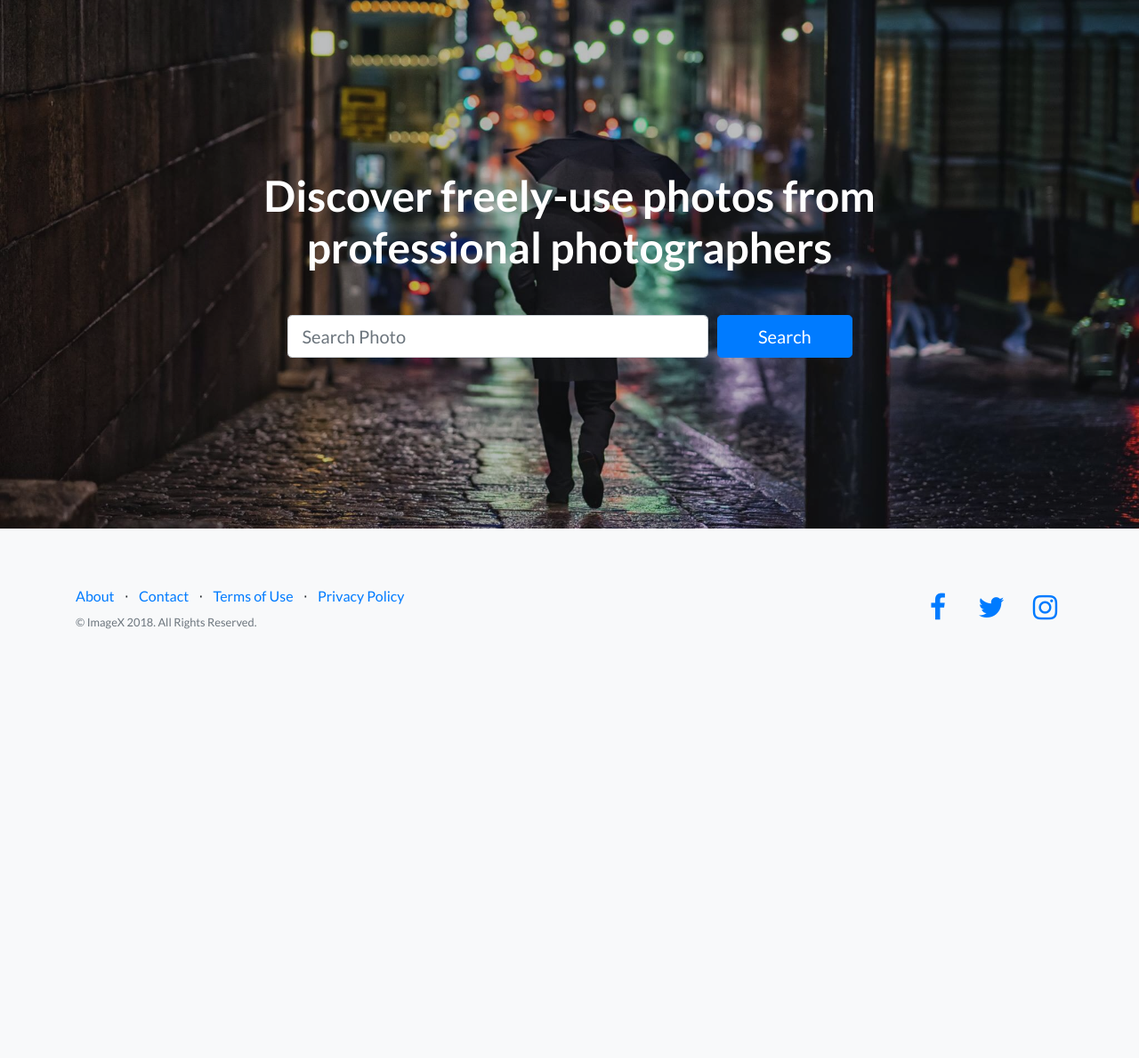
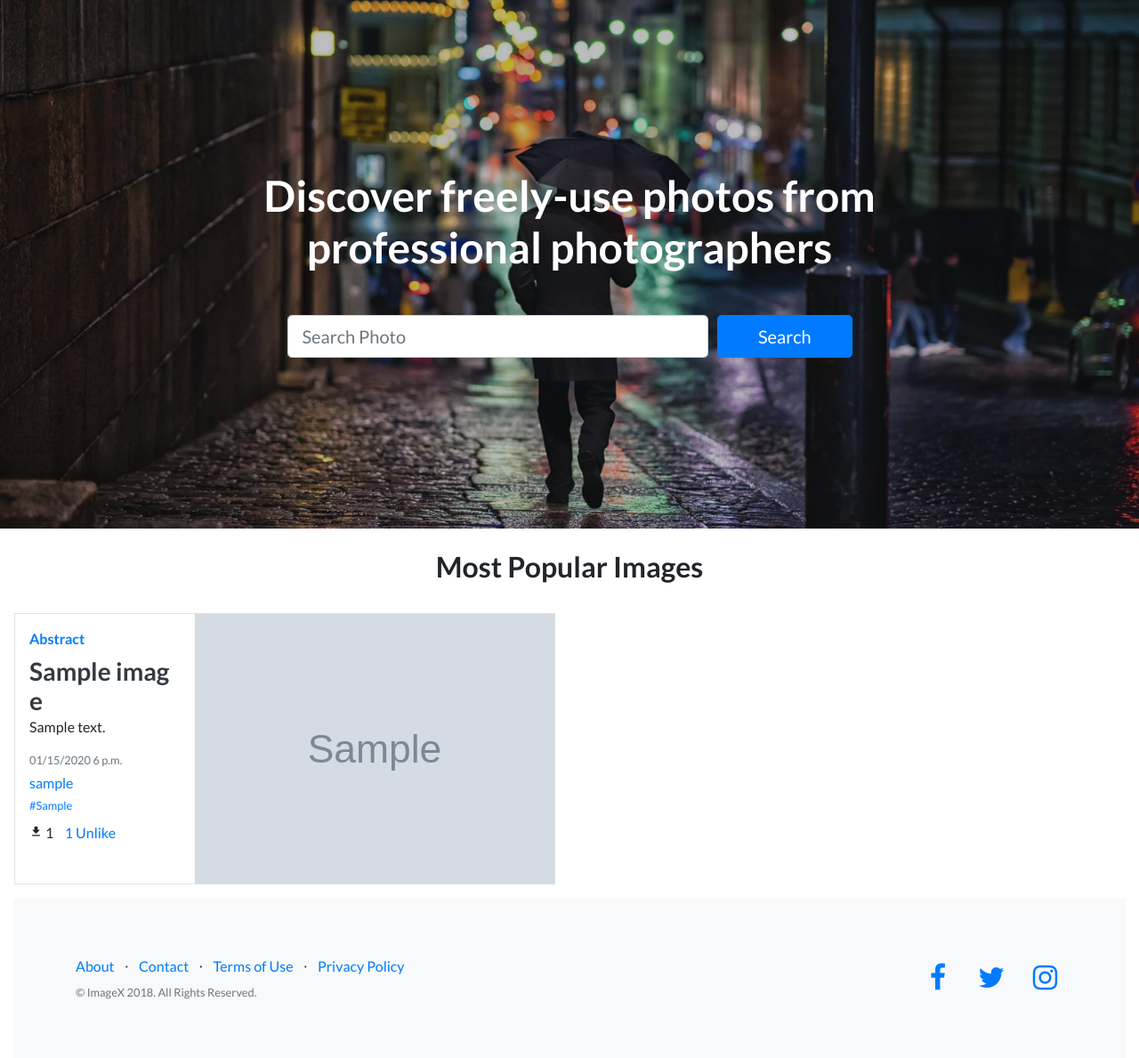
Before and after one commit to allen1124/CaThink, a Django app: template templates/index.html in a window 1280 px wide. Shown: the part 57-1246 px from the top of the page at 89% size. Before the commit the page ends 764 px from the top, so only its background shows below. Run offline with Django 3.2, Linux system fonts and the light colour scheme; the template is opened without the code that fills it: values that come from a table or form of the project are taken from there, others are empty; tables that the repository leaves empty hold one stand-in row (values such as "Sample post"); grey boxes marked "Sample" are stand-in pictures; some libraries are stand-ins or nearby versions.

Commit message:
Top 10 popular images in Index

```diff
--- a/templates/index.html
+++ b/templates/index.html
@@ -26,6 +26,50 @@
 	</header>
 
     <!-- Image Showcases -->
+<div class="container-fluid">
+	<h2 class="mt-4 mb-3" style="text-align: center">Most Popular Images</h2>
+    <div class="row flex-row flex-nowrap" style="overflow: auto;">
+		{% for image in imagesList %}
+        	<div class="col-md-6 portfolio-item p-3" >
+				<div class="row border p-0 m-0">
+					<div class="col-md-4 p-3" style="-ms-word-break: break-all; word-break: break-all; -webkit-hyphens: auto;
+							-moz-hyphens: auto; hyphens: auto;">
+						{% if image.category != None %}
+							<strong class="d-inline-block mb-2 text-primary">
+								<a href="?cat={{ image.category }}">{{ image.category }}</a>
+							</strong>
+						{% endif %}
+						<h3 class="mb-0">
+							<a class="text-dark" href="/images/detail/{{ image.id }}">{{ image.title }}</a>
+						</h3>
+						<p class="card-text mb-auto">
+							{{ image.description|linebreaks|truncatechars:50 }}
+						</p>
+						<div class="mb-1 text-muted small">{{ image.updated|date:"SHORT_DATETIME_FORMAT" }}</div>
+						<a href="/profile/detail/{{ image.user.id }}">{{ image.user.username }}</a><br>
+						{% for tag in image.tag.split %}
+							<a class="small" href="?q={{ tag }}">#{{ tag }}</a>
+						{% endfor %}
+						<div class="mt-2"><i class="material-icons" style="font-size:15px;">file_download</i>
+							{{ image.download_count }}
+							&nbsp;&nbsp;<a class="like-btn" data-href="{{ image.get_api_like_url }}" data-likes="{{ image.likes.count }}" href="">
+								{{ image.likes.count }}
+								{% if image in likedImages %}
+									Unlike
+								{% else %}
+									Like
+								{% endif %}
+							</a>
+						</div>
+					</div>
+					<div class="col-md-8 m-0 p-0">
+						<a href="/images/detail/{{ image.id }}"><img class="col-md-12 p-0 pull-right img-responsive " width="100%"  src="{{ image.image.url }}" alt="Card image cap"></a>
+					</div>
+				</div>
+        	</div>
+        {% endfor %}
+    </div>
+</d>
 {#    <section class="showcase">#}
 {#		<div class="container-fluid p-0">#}
 {#			<div class="row no-gutters">#}
```
Also changed, not shown: ImageX/views.py (+8 -1 lines), templates/images.html (+5 -6 lines), templates/profile_detail.html (+23 -11 lines).
